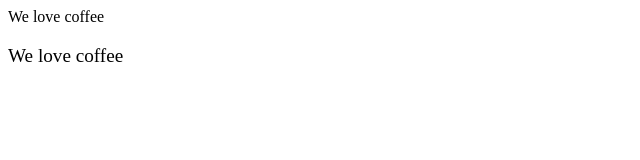
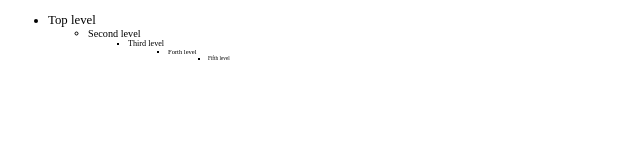
Before and after one commit to visiongirles/css-in-depth, a plain HTML site: page chapter-two.html in a window 1280 px wide. Shown: the whole page, without its empty margins (0-640 px from the left). Drawn offline with Linux system fonts and the light colour scheme.

Commit message:
Example of list with shrinking size

```diff
--- a/chapter-two.css
+++ b/chapter-two.css
@@ -17,5 +17,6 @@ body {
     font-size: 16px;
 }
 
-.slogan {
-    font-size: 1.2em;
+ul {
+    font-size: 0.8em;
+}
--- a/chapter-two.html
+++ b/chapter-two.html
@@ -4,13 +4,36 @@
 </head>
 
 <!--
-    First example
+    Example #1
     <body>
     <span class="box box-small">Small</span>
     <span class="box box-large">Large</span>
 </body> -->
 
-<body>
+<!--Example #2
+    <body>
     We love coffee
     <p class="slogan">We love coffee</p>
+</body> -->
+
+<body>
+    <ul>
+        <li>Top level
+            <ul>
+                <li>Second level
+                    <ul>
+                        <li>Third level
+                            <ul>
+                                <li>Forth level
+                                    <ul>
+                                        <li>Fifth level</li>
+                                    </ul>
+                                </li>
+                            </ul>
+                        </li>
+                    </ul>
+                </li>
+            </ul>
+        </li>
+    </ul>
 </body>
```
Also changed, not shown: 1 other file.
